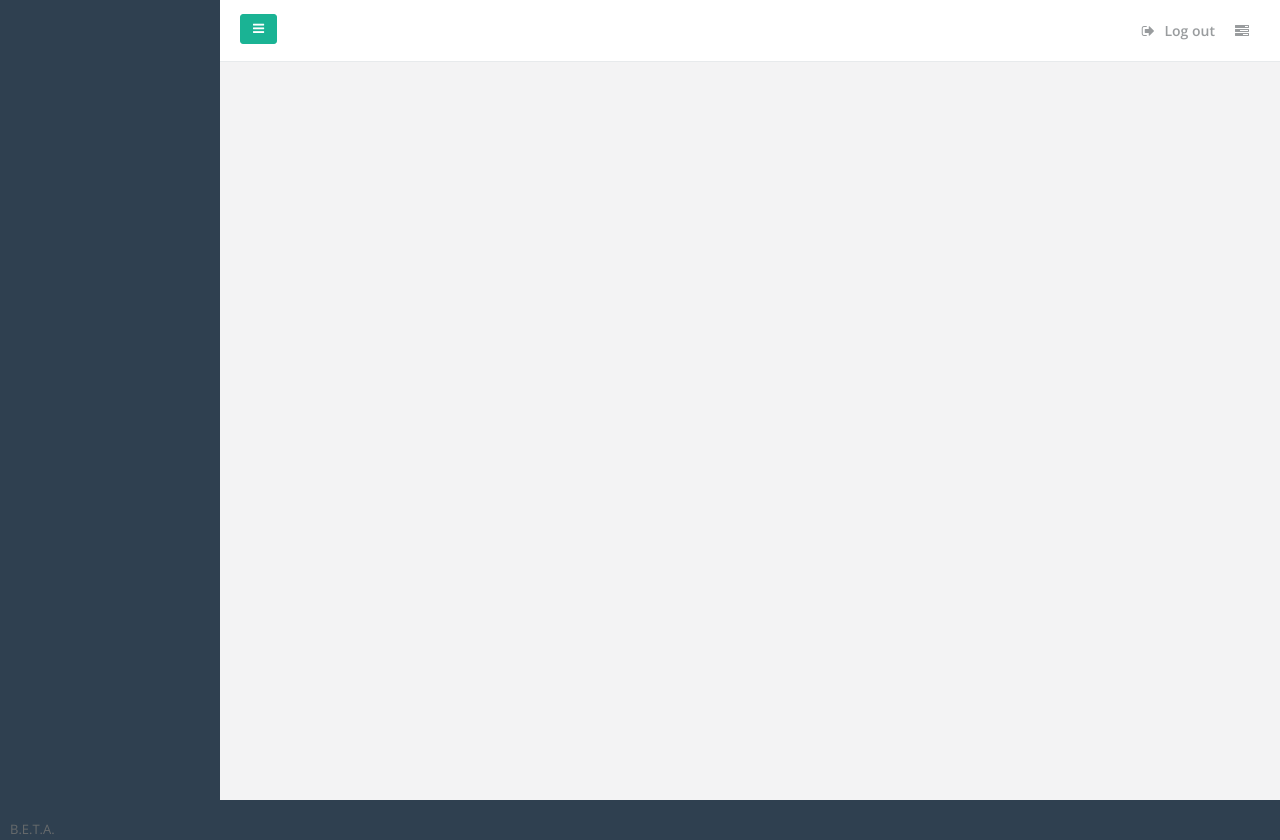
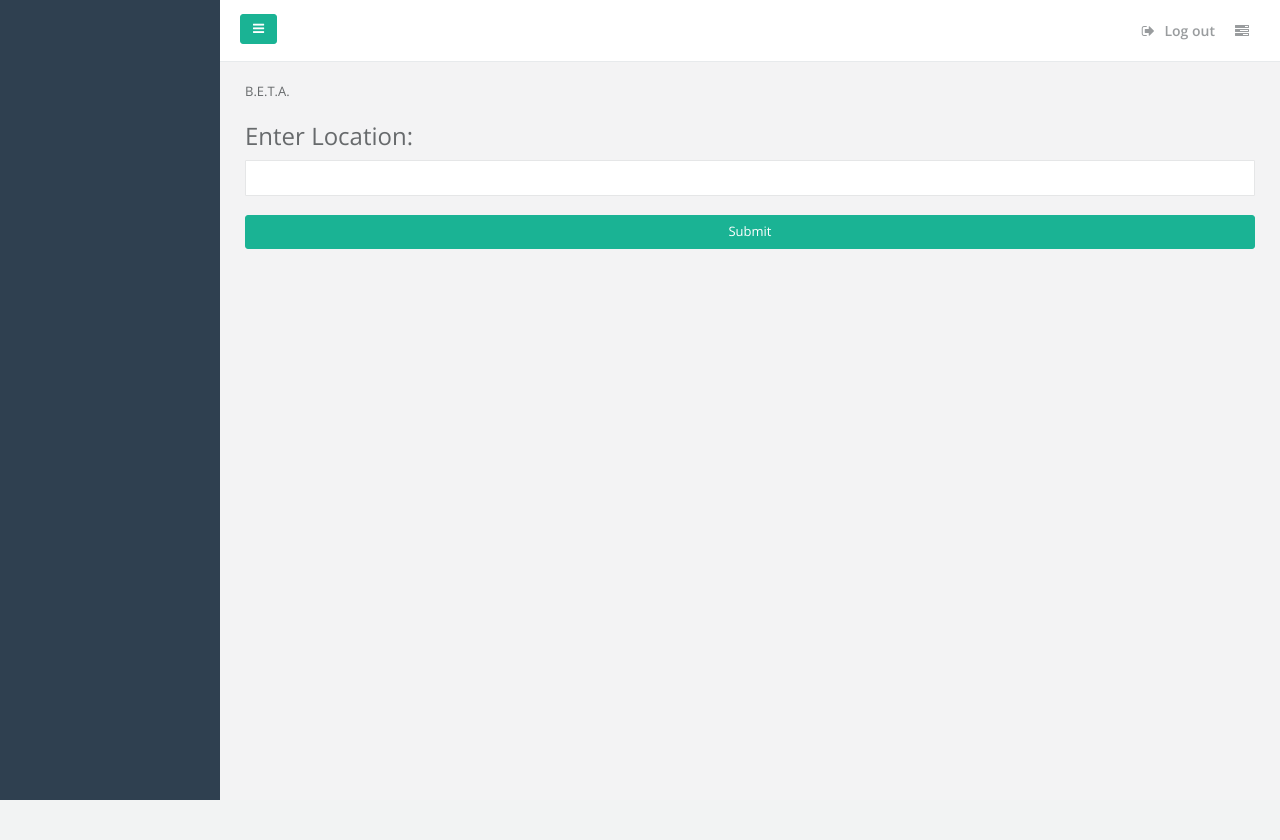
Before and after one commit to andressafrodrigues/TCC, a PHP site: page /home.php in a window 1280 px wide. Shown: the top 840 px of the page. After the commit the page ends 800 px from the top, so only its background shows below. Run offline with PHP 8.4, Linux system fonts and the light colour scheme; tables that the repository leaves empty or names only in its code hold one stand-in row (values such as "Sample post"); some libraries are stand-ins or nearby versions.

Commit message:
Localização de latitude e longitude por CEP

```diff
--- a/assets/js/usuario.js
+++ b/assets/js/usuario.js
@@ -83,4 +83,5 @@ $(document).ready(function() {
 
 
 
+
 });
--- a/config/configPagina.php
+++ b/config/configPagina.php
@@ -88,11 +88,16 @@
                 }
                 if($id == '2'){
                     $result =   '
-                                    <!-- Mainly scripts -->
+
+                                       <script src="https://unpkg.com/axios/dist/axios.min.js"></script>
                                     <!--<script src="js/jquery-3.1.1.min.js"></script>-->
                                     <script src="js/bootstrap.min.js"></script>
                                     <script type="text/javascript" src="jquery-1.2.6.pack.js"></script>
-                            <script type="text/javascript" src="jquery.maskedinput-1.1.4.pack.js"/></script>
+                                     <script type="text/javascript" src="jquery.maskedinput-1.1.4.pack.js"/></script>
+
+                                    <script src="https://www.calcmaps.com/js/scripts.js?v=2"></script>
+
+                                     <script type="text/javascript" src="http://maps.googleapis.com/maps/api/js"/></script>
                                     <!-- Custom and plugin javascript -->
                                     <script src="js/inspinia.js"></script>
                                     <script src="js/plugins/pace/pace.min.js"></script>
--- a/home.php
+++ b/home.php
@@ -39,10 +39,21 @@
                             </li>
                         </ul>
                     </nav>
-                </div>
+
                 <div class="wrapper wrapper-content">
                     B.E.T.A.
-                </div>
+
+
+                    <h2 id="text-center">Enter Location: </h2>
+                    <form id="location-form">
+                      <input type="text" id="location-input" class="form-control form-control-lg">
+                      <br>
+                      <button type="submit" class="btn btn-primary btn-block">Submit</button>
+                    </form>
+                    <div class="card-block" id="formatted-address"></div>
+                    <div class="card-block" id="address-components"></div>
+                    <div class="card-block" id="geometry"></div>
+                  </div>
                  <?php
                     include("config/footer.php");
                  ?>
@@ -50,6 +61,7 @@
         </div>
         <!-- Mainly scripts -->
         <script src="assets/js/login.js"></script>
+        <script src="assets/js/geolocation.js"></script>
     </body>
 
 </html>
--- a/modals/cadPessoa.php
+++ b/modals/cadPessoa.php
@@ -88,3 +88,4 @@
 </div>
 
  <script src="assets/js/usuario.js" type="text/javascript"></script>
+ <script src="assets/js/geolocation.js" type="text/javascript"></script>
```
